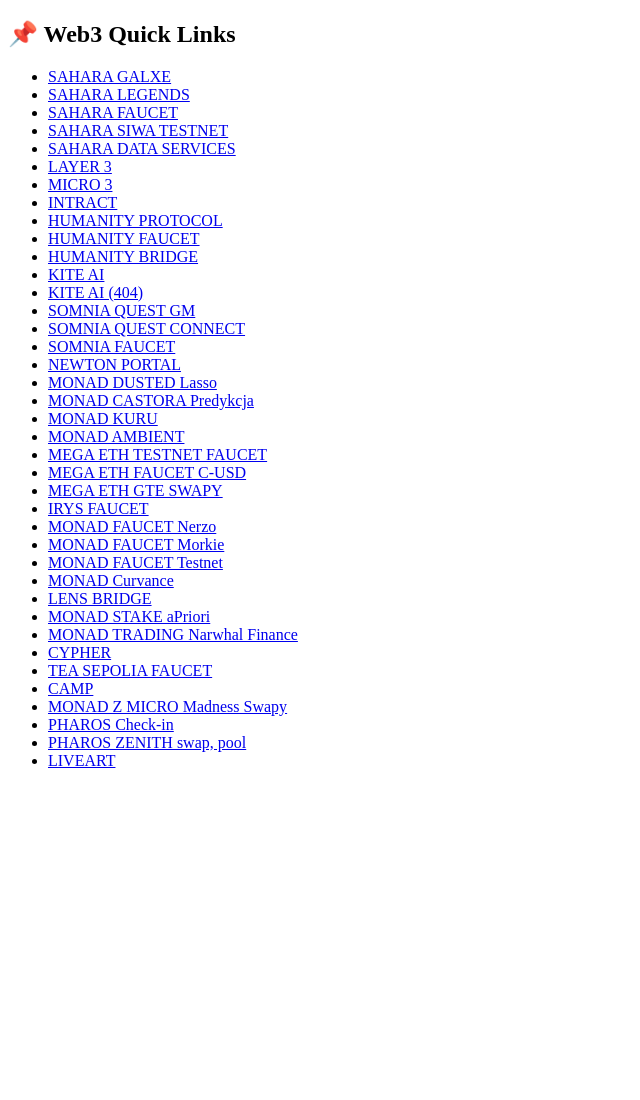
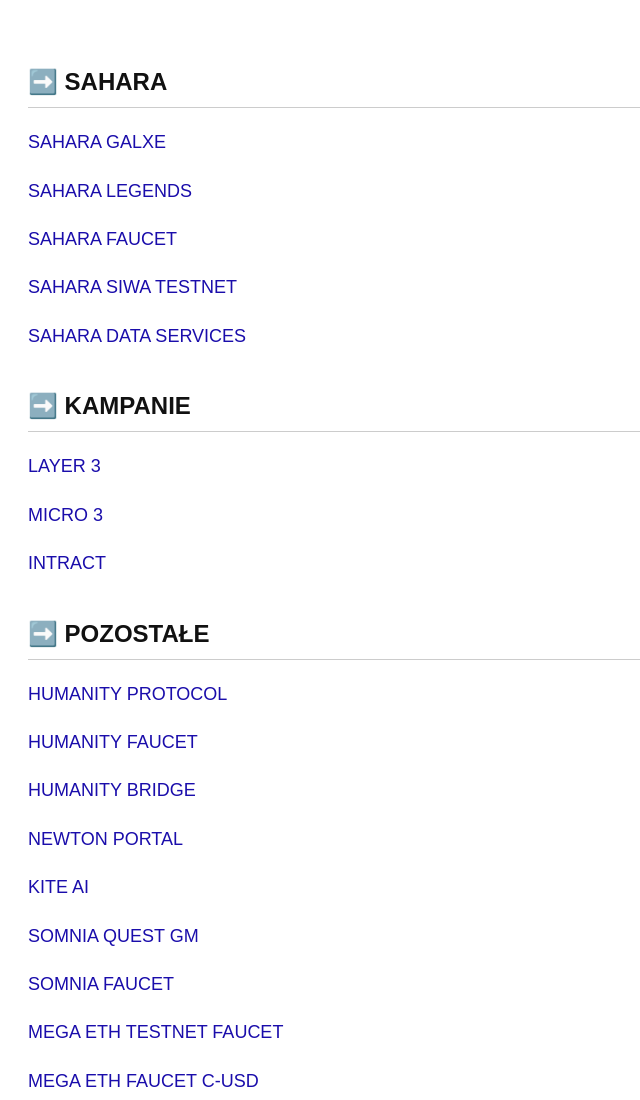
Before and after one commit to Katgoc88/favoriteskatgo, a plain HTML site: page index.html in a window 1280 px wide. Shown: the top 1100 px of the page, without its empty margins (0-640 px from the left). Before the commit the page ends 800 px from the top, so only its background shows below. Drawn offline with Linux system fonts and the light colour scheme.

Commit message:
Update index.html

```diff
--- a/index.html
+++ b/index.html
@@ -1,51 +1,95 @@
 <!DOCTYPE html>
 <html lang="en">
 <head>
-  <meta charset="UTF-8">
+  <meta charset="UTF-8" />
   <title>🌐 Web3 Favorites</title>
+  <style>
+    body {
+      font-family: sans-serif;
+      font-size: 18px;
+      line-height: 1.8;
+      padding: 20px;
+      background-color: #fff;
+      color: #111;
+    }
+    h2 {
+      font-size: 24px;
+      margin-top: 32px;
+      margin-bottom: 16px;
+      border-bottom: 1px solid #ccc;
+      padding-bottom: 4px;
+    }
+    ul {
+      list-style: none;
+      padding: 0;
+    }
+    li {
+      margin-bottom: 16px;
+    }
+    a {
+      color: #1a0dab;
+      text-decoration: none;
+    }
+    a:hover {
+      text-decoration: underline;
+    }
+  </style>
 </head>
 <body>
-  <h2>📌 Web3 Quick Links</h2>
+
+  <h2>➡️ SAHARA</h2>
   <ul>
     <li><a href="https://app.galxe.com/quest/SaharaAI/GCNLYtpFM5" target="_self">SAHARA GALXE</a></li>
     <li><a href="https://legends.saharalabs.ai/" target="_self">SAHARA LEGENDS</a></li>
     <li><a href="https://faucet.saharalabs.ai/" target="_self">SAHARA FAUCET</a></li>
     <li><a href="https://app.saharalabs.ai/developer-platform/main/explore" target="_self">SAHARA SIWA TESTNET</a></li>
     <li><a href="https://app.saharalabs.ai/#/" target="_self">SAHARA DATA SERVICES</a></li>
+  </ul>
+
+  <h2>➡️ KAMPANIE</h2>
+  <ul>
     <li><a href="https://app.layer3.xyz/rewards" target="_self">LAYER 3</a></li>
     <li><a href="https://micro3.io/" target="_self">MICRO 3</a></li>
     <li><a href="https://quest.intract.io/achievements" target="_self">INTRACT</a></li>
+  </ul>
+
+  <h2>➡️ POZOSTAŁE</h2>
+  <ul>
     <li><a href="https://testnet.humanity.org/dashboard" target="_self">HUMANITY PROTOCOL</a></li>
     <li><a href="https://faucets.alchemy.com/faucets/humanity-testnet" target="_self">HUMANITY FAUCET</a></li>
     <li><a href="https://bridge.arbitrum.io/?amount=0&destinationChain=humanity-testnet&sourceChain=sepolia&tab=bridge" target="_self">HUMANITY BRIDGE</a></li>
+    <li><a href="https://www.magicnewton.com/portal/rewards" target="_self">NEWTON PORTAL</a></li>
     <li><a href="https://testnet.gokite.ai/" target="_self">KITE AI</a></li>
-    <li><a href="https://testnet.gokite.ai/404" target="_self">KITE AI (404)</a></li>
     <li><a href="https://quest.somnia.network/" target="_self">SOMNIA QUEST GM</a></li>
-    <li><a href="https://quest.somnia.network/connect?redirect=%2F" target="_self">SOMNIA QUEST CONNECT</a></li>
     <li><a href="https://testnet.somnia.network/" target="_self">SOMNIA FAUCET</a></li>
-    <li><a href="https://www.magicnewton.com/portal/rewards" target="_self">NEWTON PORTAL</a></li>
+    <li><a href="https://testnet.megaeth.com/" target="_self">MEGA ETH TESTNET FAUCET</a></li>
+    <li><a href="https://cap.app/testnet" target="_self">MEGA ETH FAUCET C-USD</a></li>
+    <li><a href="https://testnet.gte.xyz/swap" target="_self">MEGA ETH GTE SWAPY</a></li>
+    <li><a href="https://irys.xyz/faucet" target="_self">IRYS FAUCET</a></li>
+    <li><a href="https://portal.testnet.lens.dev/bridge/" target="_self">LENS BRIDGE</a></li>
+    <li><a href="https://cypher.z1labs.ai/testnet/" target="_self">CYPHER</a></li>
+    <li><a href="https://faucet-sepolia.tea.xyz/#/" target="_self">TEA SEPOLIA FAUCET</a></li>
+    <li><a href="https://loyalty.campnetwork.xyz" target="_self">CAMP</a></li>
+    <li><a href="https://irys.xyz/faucet" target="_self">IRYS Galxe Quest</a></li>
+    <li><a href="https://testnet.pharosnetwork.xyz/experience" target="_self">PHAROS Check-in</a></li>
+    <li><a href="https://testnet.zenithfinance.xyz/add/ETH/0xAD902CF99C2dE2f1Ba5ec4D642Fd7E49cae9EE37/3000?minPrice=0.0000000000000000000000000000000000000029543&maxPrice=338490000000000000000000000000000000000" target="_self">PHAROS ZENITH swap, pool</a></li>
+    <li><a href="https://liveart.io/quests/predict-art-price" target="_self">LIVEART</a></li>
+  </ul>
+
+  <h2>➡️ MONAD</h2>
+  <ul>
     <li><a href="https://www.dusted.app/login" target="_self">MONAD DUSTED Lasso</a></li>
     <li><a href="https://castora.xyz/" target="_self">MONAD CASTORA Predykcja</a></li>
     <li><a href="https://www.kuru.io/markets" target="_self">MONAD KURU</a></li>
     <li><a href="https://monad.ambient.finance/" target="_self">MONAD AMBIENT</a></li>
-    <li><a href="https://testnet.megaeth.com/" target="_self">MEGA ETH TESTNET FAUCET</a></li>
-    <li><a href="https://cap.app/testnet" target="_self">MEGA ETH FAUCET C-USD</a></li>
-    <li><a href="https://testnet.gte.xyz/swap" target="_self">MEGA ETH GTE SWAPY</a></li>
-    <li><a href="https://irys.xyz/faucet" target="_self">IRYS FAUCET</a></li>
     <li><a href="https://faucet.nerzo.xyz/monad" target="_self">MONAD FAUCET Nerzo</a></li>
     <li><a href="https://faucet.morkie.xyz/monad" target="_self">MONAD FAUCET Morkie</a></li>
     <li><a href="https://faucet.monad.xyz/" target="_self">MONAD FAUCET Testnet</a></li>
     <li><a href="https://monad.curvance.com/monad" target="_self">MONAD Curvance</a></li>
-    <li><a href="https://portal.testnet.lens.dev/bridge/" target="_self">LENS BRIDGE</a></li>
     <li><a href="https://stake.apr.io/" target="_self">MONAD STAKE aPriori</a></li>
     <li><a href="https://testnet.narwhal.finance/" target="_self">MONAD TRADING Narwhal Finance</a></li>
-    <li><a href="https://cypher.z1labs.ai/testnet/" target="_self">CYPHER</a></li>
-    <li><a href="https://faucet-sepolia.tea.xyz/#/" target="_self">TEA SEPOLIA FAUCET</a></li>
-    <li><a href="https://loyalty.campnetwork.xyz" target="_self">CAMP</a></li>
     <li><a href="https://madness.finance/swap" target="_self">MONAD Z MICRO Madness Swapy</a></li>
-    <li><a href="https://testnet.pharosnetwork.xyz/experience" target="_self">PHAROS Check-in</a></li>
-    <li><a href="https://testnet.zenithfinance.xyz/add/ETH/0xAD902CF99C2dE2f1Ba5ec4D642Fd7E49cae9EE37/3000?minPrice=0.0000000000000000000000000000000000000029543&maxPrice=338490000000000000000000000000000000000" target="_self">PHAROS ZENITH swap, pool</a></li>
-    <li><a href="https://liveart.io/quests/predict-art-price" target="_self">LIVEART</a></li>
   </ul>
+
 </body>
 </html>
```
